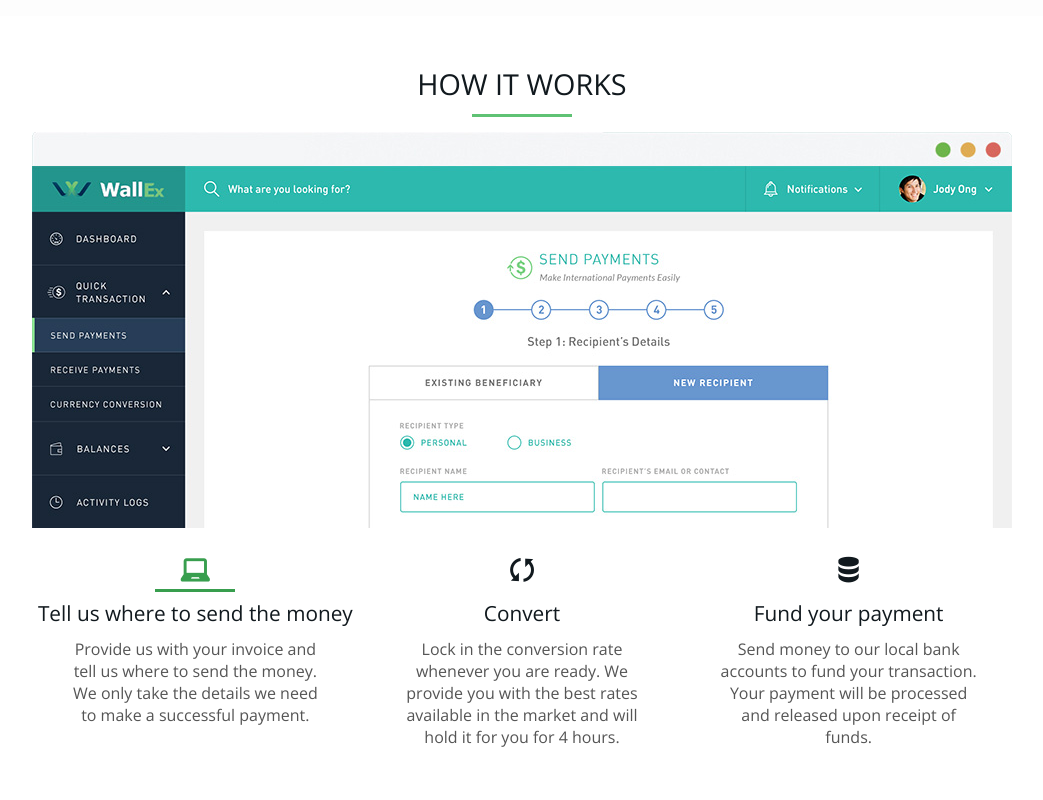
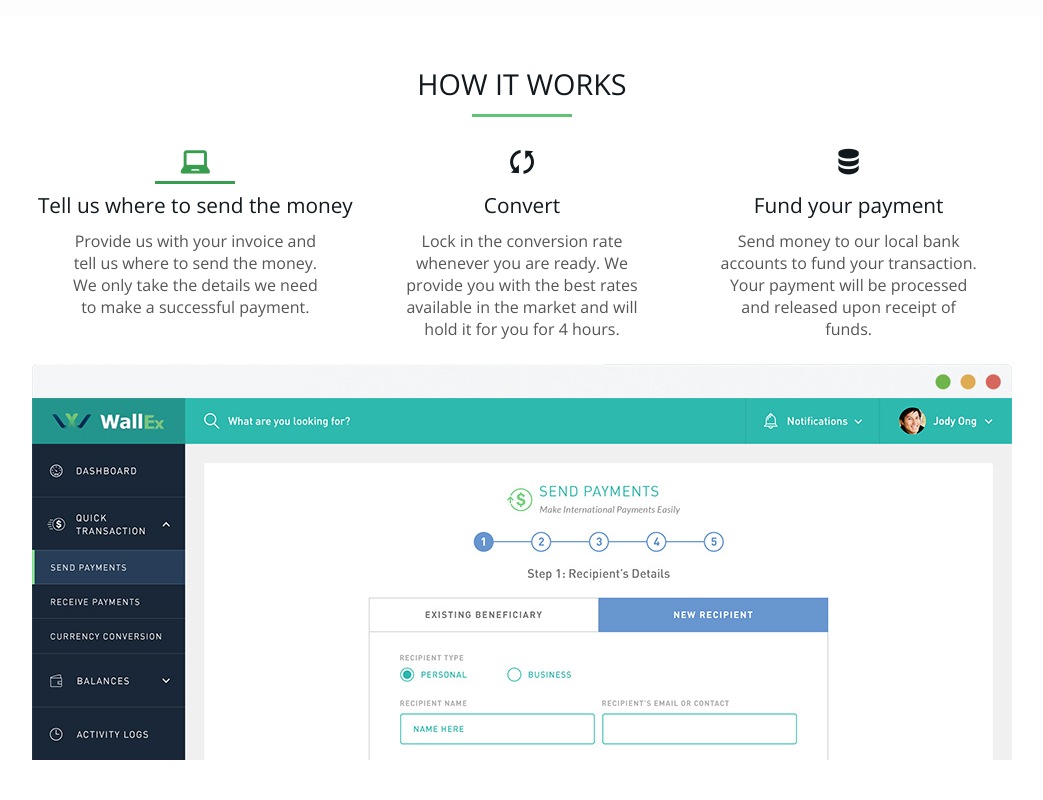
Before and after one commit to summerdaysinbloom/wal, a website: page index.html in a window 1280 px wide. Shown: the part 1360-2160 px from the top of the page, without its empty margins (118-1161 px from the left). Drawn offline with nearby package versions, Linux system fonts and the light colour scheme; files whose address does not match are found by name.

Commit message:
updated how it works section

```diff
--- a/index.html
+++ b/index.html
@@ -5,7 +5,8 @@
 <!--[if gt IE 8]><!-->
 <html class='no-js' data-ng-app='jamApp'> <!--<![endif]-->
 <head>
-  <base href='/wal/'>
+  <!-- <base href='/wal/'> -->
+  <base href='/'>
   <meta charset='utf-8'>
   <meta http-equiv='X-UA-Compatible' content='IE=edge'>
   <meta name='viewport' content='initial-scale=1.0, maximum-scale=1.0, user-scalable=no, width=device-width'>
--- a/sass/style.scss
+++ b/sass/style.scss
@@ -374,9 +374,11 @@ p {
 }
 
 .feature-box {
-  > a,
   > div {
     padding: 1.5em 0;
+  }
+  >a {
+    padding: 1em 0 0;
   }
   > div {
     .f-header {
@@ -400,7 +402,6 @@ p {
   }
   > a {
     .f-header {
-      // color: $blue;
       font-weight: 400;
       margin: 0 auto;
       margin-bottom: .5em;
@@ -835,6 +836,17 @@ footer {
  * MOBILE
 *****************/
 
+@media screen and (min-width: 48em) {
+  .swipe-wrap-content {
+    display: none;
+  }
+  .d-contents {
+    padding-top: 0 !important;
+    > div {
+      display: inline-block;
+    }
+  }
+}
 @media screen and (max-width: 48em) {
   .wrapper {
     padding: 0 1em;
@@ -846,12 +858,15 @@ footer {
   }
   .feature-box {
     > div {
-      padding: 2em;
+      padding: 1em;
+      p {
+        max-width: 100%;
+      }
     }
   }
   p {
     &.desc {
-      max-width: 80%;
+      max-width: 100%;
     }
   }
   header {
@@ -929,14 +944,14 @@ footer {
         transition: all .2s linear;
       }
     }
-
-
   }
-
-
-
-
   #hero-r {
+    display: none;
+  }
+  .swipe-wrap-content {
+    display: block;
+  }
+  .d-contents {
     display: none;
   }
 
@@ -996,6 +1011,7 @@ footer {
   position: relative;
 }
 
+
  // faq table
  table {
   text-align: right;
--- a/views/main.html
+++ b/views/main.html
@@ -66,31 +66,55 @@
   <div class='wrapper'>
     <h1>How it works</h1>
     <div class='pure-g feature-box' ng-init="featureId=1">
+      <a class='pure-u-1-3' ng-click="swiper('cash')" data-ng-class="{active: featureId == '1'}">
+        <h2 class='f-header'><span class='icon-laptop'></span></h2>
+      </a>
+      <a class='pure-u-1-3' ng-click="swiper('transfer')" data-ng-class="{active: featureId == '2'}">
+        <h2 class='f-header'><span class='icon-cycle'></span></h2>
+      </a>
+      <a class='pure-u-1-3' ng-click="swiper('convert')" data-ng-class="{active: featureId == '3'}">
+        <h2 class='f-header'><span class='icon-database'></span></h2>
+      </a>
+      <div class='d-contents pure-g'>
+        <div class='pure-u-1 pure-u-md-1-3 pure-u-lg-1-3'>
+          <h2 class='f-header'>Tell us where to send the money</h2>
+          <p class='f-desc'>Provide us with your invoice and tell us where to send the money. We only take the details we need to make a successful payment.</p>
+        </div>
+        <div class='swipe-wrap-content pure-u-1 pure-u-md-1-3 pure-u-lg-1-3'>
+          <h2 class='f-header'>Convert</h2>
+          <p class='f-desc'>Lock in the conversion rate whenever you are ready. We provide you with the best rates available in the market and will hold it for you for 4 hours.</p>
+        </div>
+        <div class='swipe-wrap-content pure-u-1 pure-u-md-1-3 pure-u-lg-1-3'>
+          <h2 class='f-header'>Fund your payment</h2>
+          <p class='f-desc'>Send money to our local bank accounts to fund your transaction. Your payment will be processed and released upon receipt of funds.</p>
+        </div>
+      </div>
       <div id='slider' class='swipe pure-u-1'>
         <div class='swipe-wrap'>
-          <div><img src="images/howitworks1.jpg" alt=""></div>
-          <div><img src="images/howitworks2.jpg" alt=""></div>
-          <div><img src="images/howitworks3.jpg" alt=""></div>
+          <div>
+            <div class='swipe-wrap-content pure-u-1 pure-u-md-1-3 pure-u-lg-1-3'>
+              <h2 class='f-header'>Tell us where to send the money</h2>
+              <p class='f-desc'>Provide us with your invoice and tell us where to send the money. We only take the details we need to make a successful payment.</p>
+            </div>
+            <img src="images/howitworks1.jpg" alt="Tell us where to send the money">
+          </div>
+          <div>
+            <div class='swipe-wrap-content pure-u-1 pure-u-md-1-3 pure-u-lg-1-3'>
+              <h2 class='f-header'>Convert</h2>
+              <p class='f-desc'>Lock in the conversion rate whenever you are ready. We provide you with the best rates available in the market and will hold it for you for 4 hours.</p>
+            </div>
+            <img src="images/howitworks2.jpg" alt="Convert">
+          </div>
+          <div>
+            <div class='swipe-wrap-content pure-u-1 pure-u-md-1-3 pure-u-lg-1-3'>
+              <h2 class='f-header'>Fund your payment</h2>
+              <p class='f-desc'>Send money to our local bank accounts to fund your transaction. Your payment will be processed and released upon receipt of funds.</p>
+            </div>
+            <img src="images/howitworks3.jpg" alt="Fund your payment">
+          </div>
         </div>
+
       </div>
-      <a class='pure-u-1 pure-u-md-1-3 pure-u-lg-1-3' ng-click="swiper('cash')" data-ng-class="{active: featureId == '1'}">
-        <h2 class='f-header'>
-          <span class='icon-laptop'></span>Tell us where to send the money
-        </h2>
-        <p class='f-desc'>Provide us with your invoice and tell us where to send the money. We only take the details we need to make a successful payment.</p>
-      </a>
-      <a class='pure-u-1 pure-u-md-1-3 pure-u-lg-1-3' ng-click="swiper('transfer')" data-ng-class="{active: featureId == '2'}">
-        <h2 class='f-header'>
-          <span class='icon-cycle'></span>Convert
-        </h2>
-        <p class='f-desc'>Lock in the conversion rate whenever you are ready. We provide you with the best rates available in the market and will hold it for you for 4 hours.</p>
-      </a>
-      <a class='pure-u-1 pure-u-md-1-3 pure-u-lg-1-3' ng-click="swiper('convert')" data-ng-class="{active: featureId == '3'}">
-        <h2 class='f-header'>
-          <span class='icon-database'></span>Fund your payment
-        </h2>
-        <p class='f-desc'>Send money to our local bank accounts to fund your transaction. Your payment will be processed and released upon receipt of funds.</p>
-      </a>
     </div>
   </div>
 </section>
```
Also changed, not shown: assets/style.min.css, style/style.css.
